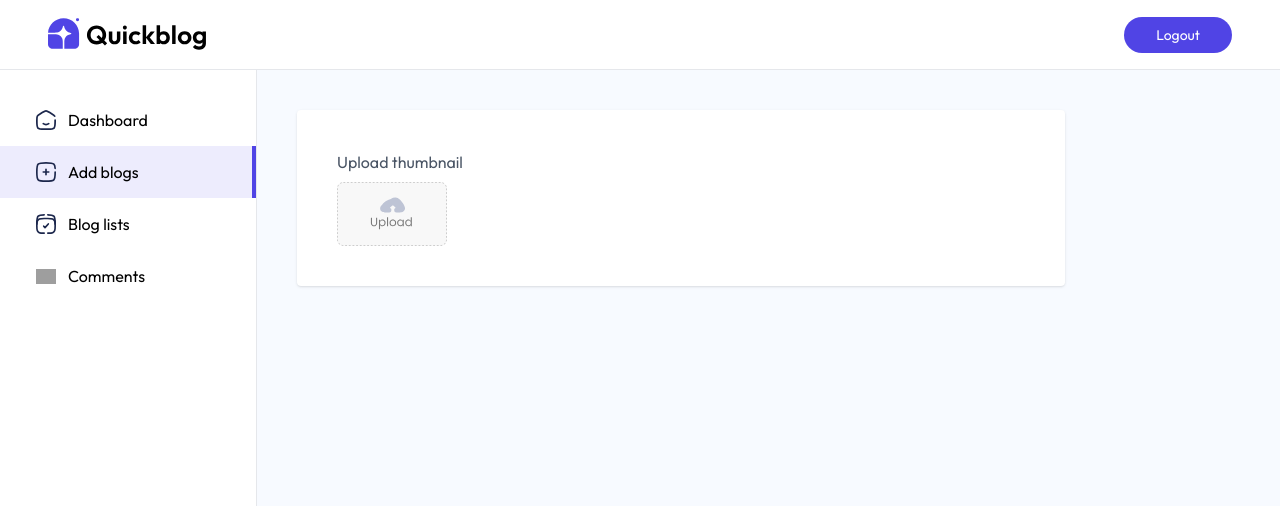
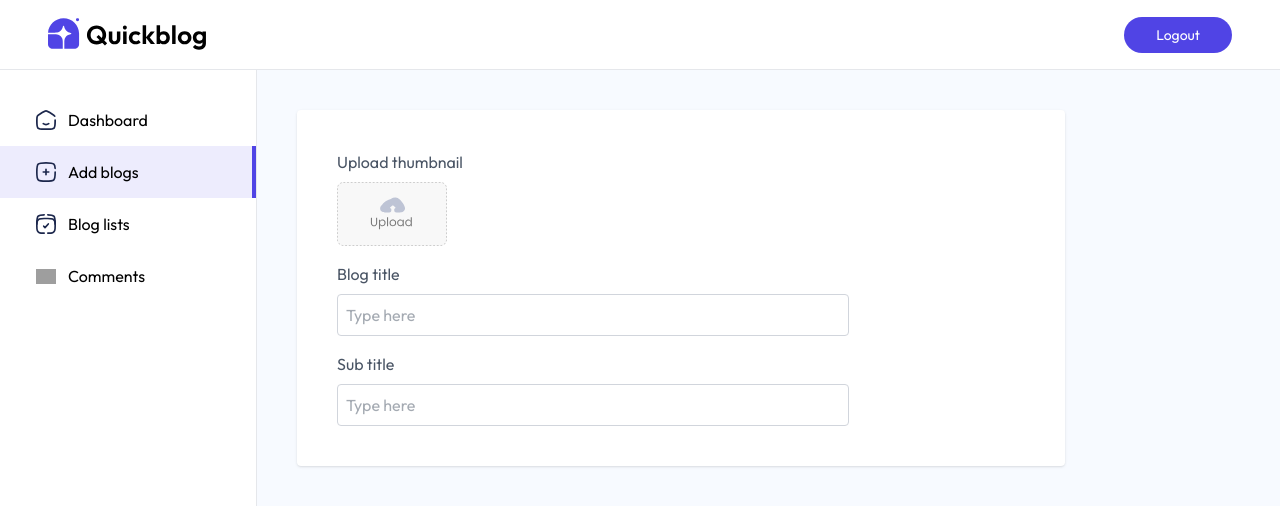
Before and after one commit to anjing0921/DSABlog, a React (Vite) app in the folder client/: page /admin/addBlog in a window 1280 px wide. Shown: the top 506 px of the page. Built offline with nearby package versions, Linux system fonts and the light colour scheme; grey boxes are pictures that could not be loaded.

Commit message:
add title section

```diff
--- a/client/src/pages/admin/AddBlog.jsx
+++ b/client/src/pages/admin/AddBlog.jsx
@@ -26,6 +26,13 @@
                     <img src={!image ? assets.upload_area : URL.createObjectURL(image)} alt="" className='mt-2 h-16 rounded cursor-pointer'/>
                     <input onChange={(e)=> setImage(e.target.files[0])} type="file" id='image' hidden required/>
                 </label>
+                <p className='mt-4'>Blog title</p>
+                <input type="text" placeholder='Type here' required className='w-full max-w-lg mt-2 p-2 border border-gray-300 outline-none rounded'
+                        onChange={e => setTitle(e.target.value)} value={title}/>
+                <p className='mt-4'>Sub title</p>
+                <input type="text" placeholder='Type here' required className='w-full max-w-lg mt-2 p-2 border border-gray-300 outline-none rounded'
+                        onChange={e => setSubTitle(e.target.value)} value={subTitle}/>
+
             </div>
         </form>
     )
```
